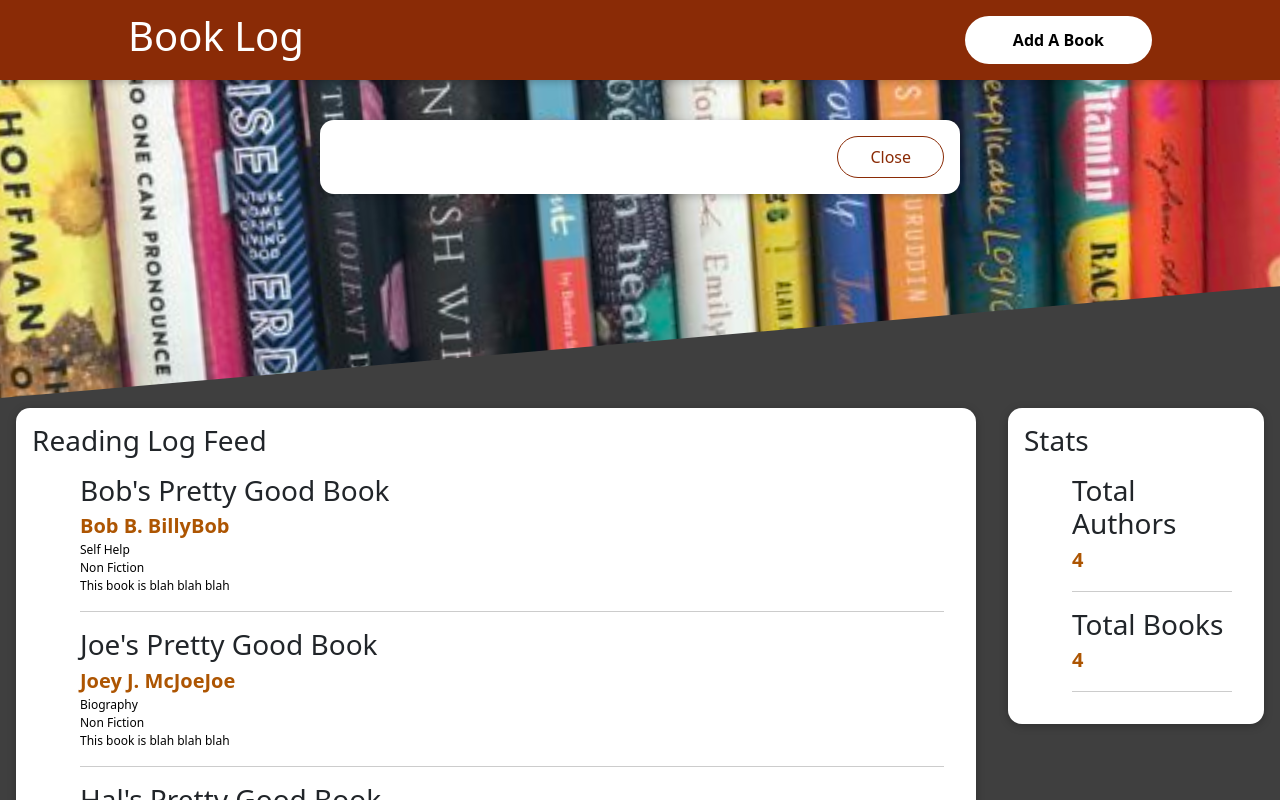
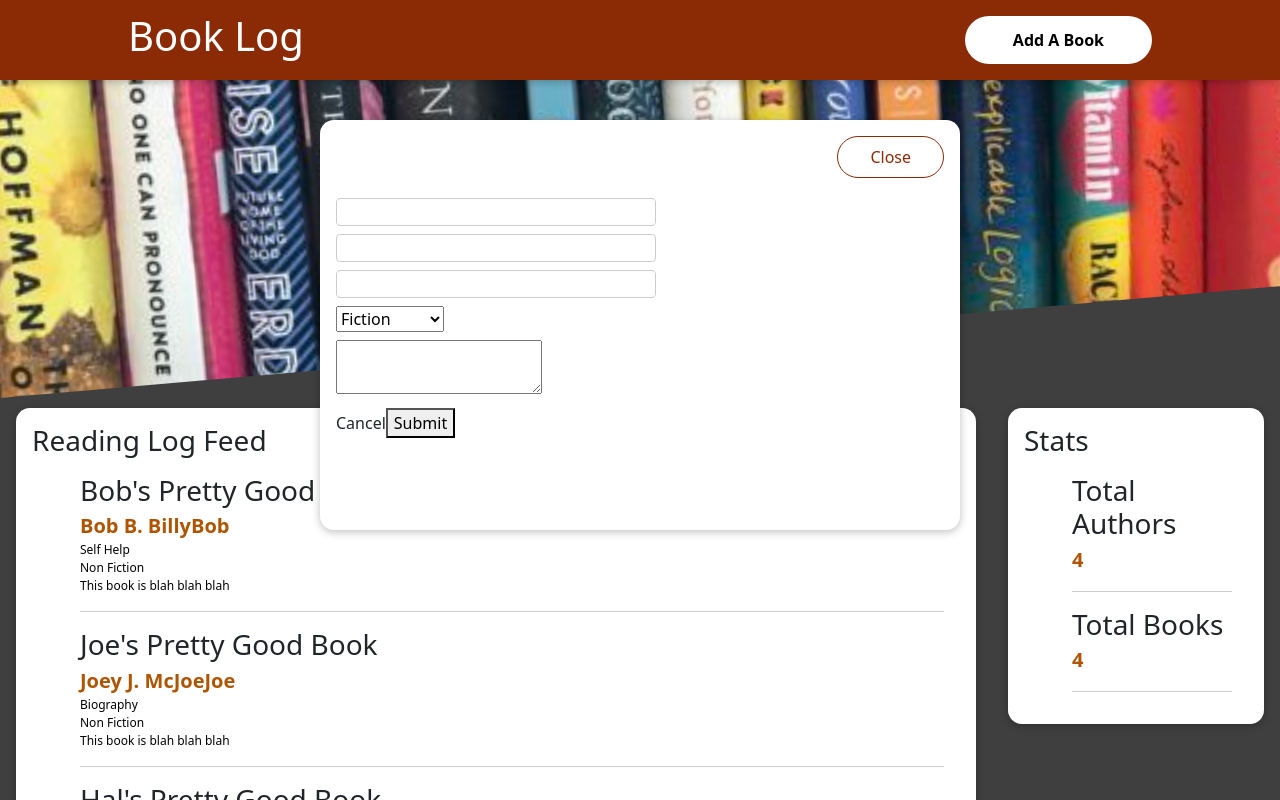
Before and after one commit to ipcampbell12/reading_log_react, a React (Create React App) app: page / in a window 1280 px wide. Both pictures are taken after a click on the button "Add A Book". Shown: the top 800 px of the page. Built offline with nearby package versions, Linux system fonts and the light colour scheme.

Commit message:
log entry form

```diff
--- a/src/components/EntryForm/EntryForm.js
+++ b/src/components/EntryForm/EntryForm.js
@@ -4,13 +4,51 @@ import Modal from '../UI/Modal';
 import classes from './EntryForm.module.css'
 
 function EntryForm(props) {
+
+    const submitEntry = () => {
+
+    }
     return (
         <Modal>
             <div className={classes.actions}>
-                <button className={classes['button--alt']} onClose={props.onClose}>
+                <button className={classes['button--alt']} onClick={props.onClose}>
                     Close
                 </button>
             </div>
+            <form className={classes.form} onSumbit={submitEntry}>
+                <div className={classes.control}>
+                    <label htmlFor='title'></label>
+                    <input type="text" id="title" />
+                </div>
+                <div className={classes.control}>
+                    <label htmlFor='author'></label>
+                    <input type="text" id="author" />
+                </div>
+                <div className={classes.control}>
+                    <label htmlFor='genre'></label>
+                    <input type="text" id="genre" />
+                </div>
+                <div className={classes.control}>
+                    <label htmlFor='fiction-nonfiction'></label>
+                    <select name="Fiction/Nonfiction" id="fiction-nonfiction">
+                        <option value="fiction">Fiction</option>
+                        <option value="nonfiction">Non Fiction</option>
+                    </select>
+                </div>
+                <div className={classes.control}>
+                    <label htmlFor='summary'></label>
+                    <textarea name="Summary" id="summary" row="4" col="50">
+                    </textarea>
+                </div>
+                <div className={classes.action}>
+                    <buttom type='button' onClick={props.onCancel}>
+                        Cancel
+                    </buttom>
+                    <button classname={classes.confirm}> Submit</button>
+                </div>
+
+
+            </form>
 
         </Modal>
     );
--- a/src/components/EntryForm/EntryForm.module.css
+++ b/src/components/EntryForm/EntryForm.module.css
@@ -4,6 +4,62 @@
     padding: 0;
     max-height: 20rem;
     overflow: auto;
+}
+
+.form {
+    margin: 1rem 0;
+    height: 19rem;
+    overflow: auto;
+}
+
+.control {
+    margin-bottom: 0.5rem;
+}
+
+.control label {
+    font-weight: bold;
+    margin-bottom: 0.25rem;
+    display: block;
+}
+
+.control input {
+    font: inherit;
+    border: 1px solid #ccc;
+    border-radius: 4px;
+    width: 20rem;
+    max-width: 100%;
+}
+
+.actions {
+    display: flex;
+    justify-content: flex-end;
+    gap: 1rem;
+}
+
+.actions button {
+    font: inherit;
+    color: #5a1a01;
+    cursor: pointer;
+    background-color: transparent;
+    border: none;
+    border-radius: 25px;
+    padding: 0.5rem 2rem;
+}
+
+.actions button:hover,
+.actions button:active {
+    background-color: #ffe6dc;
+}
+
+.actions .submit {
+    border: 1px solid #5a1a01;
+    background-color: #5a1a01;
+    color: white;
+}
+
+.actions .submit:hover,
+.actions .submit:active {
+    background-color: #7a2706;
 }
 
 .total {
```
